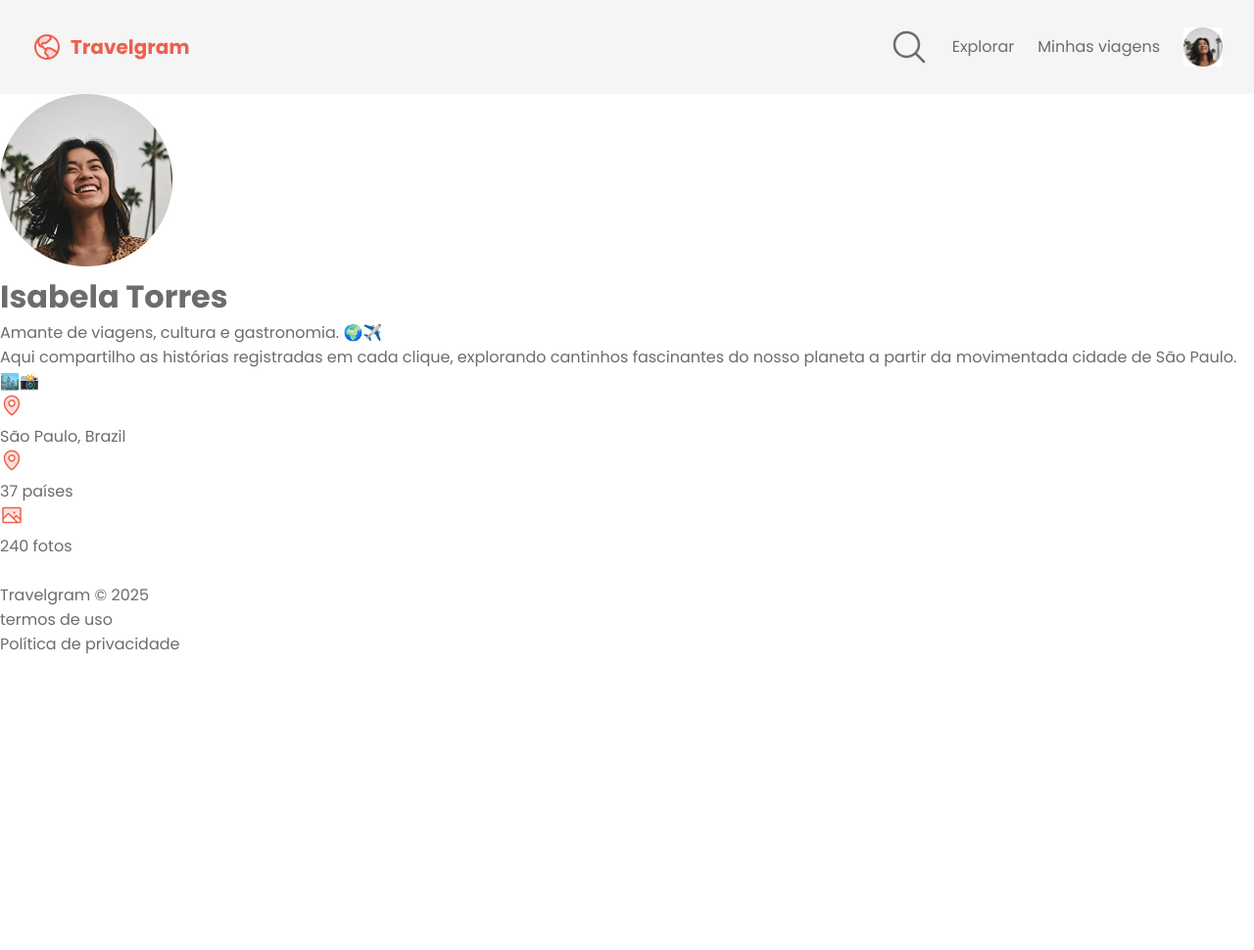
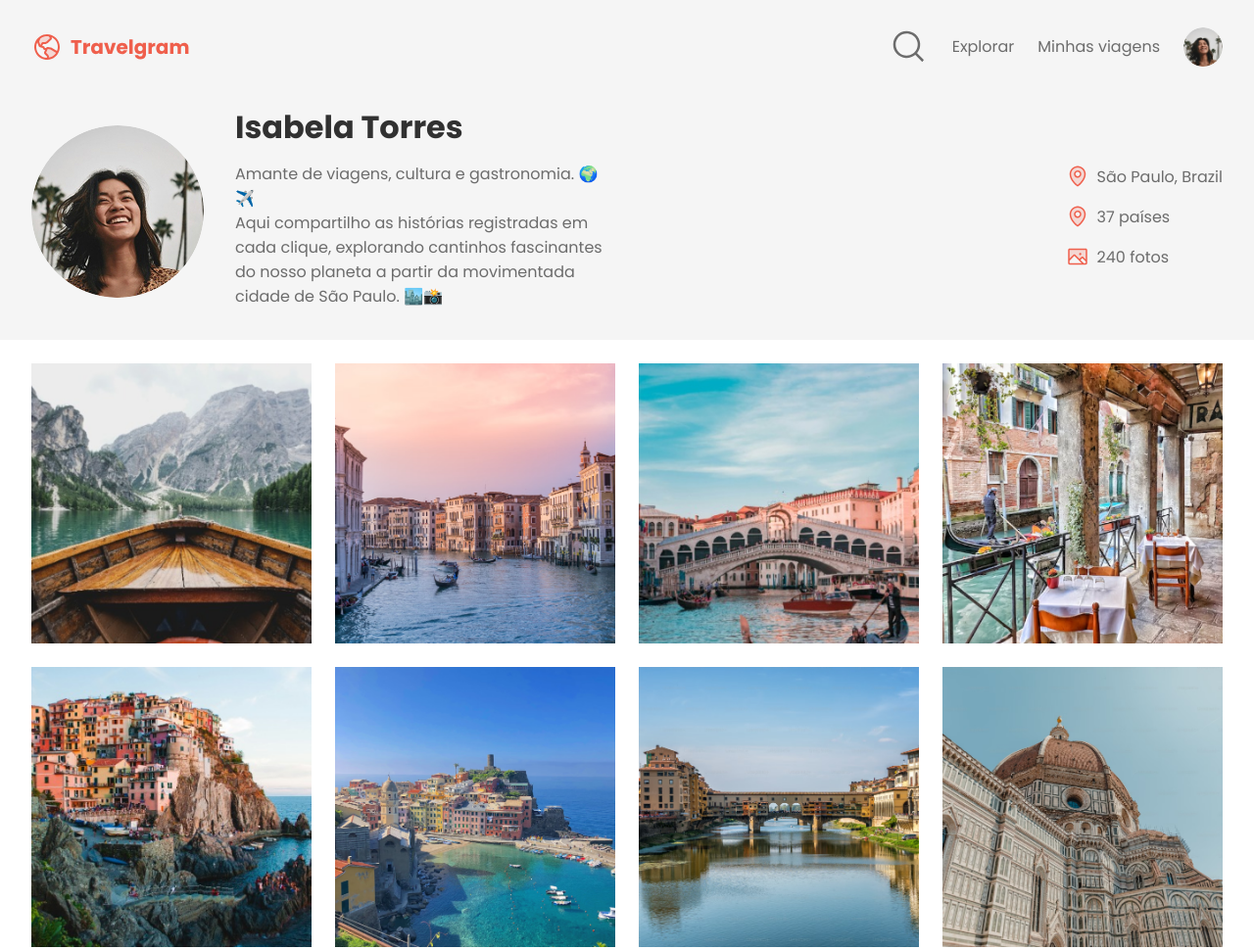
Before and after one commit to felipetrevisanic/travelgram, a plain HTML site: page index.html in a window 1280 px wide. Shown: the top 970 px of the page at 98% size. Before the commit the page ends 800 px from the top, so only its background shows below. Drawn offline with Linux system fonts and the light colour scheme; a web font is replaced by a local one.

Commit message:
final project

```diff
--- a/index.html
+++ b/index.html
@@ -15,64 +15,67 @@
   <body>
     <div class="bg-surface-color">
       <nav class="container">
-            <a href=""><img src="./assets/icons/Logo.svg" alt=""></a>
+        <a href=""><img src="./assets/icons/Logo.svg" alt="" id="logo"/></a>
         <ul>
-                <li><a href=""><img src="assets/icons/MagnifyingGlass.svg" alt=""></a></li>
+          <li>
+            <a href=""><img src="assets/icons/MagnifyingGlass.svg" alt="" /></a>
+          </li>
           <li><a href="">Explorar</a></li>
           <li><a href="">Minhas viagens</a></li>
-                <li><a href=""><img src="assets/images/Profile pic.jpg" alt="" /></a></li>
+          <li>
+            <a href=""><img src="assets/images/Profile pic.jpg" alt="" /></a>
+          </li>
         </ul>
       </nav>
-    </div>
       <header>
-      <div>
+        <div class="container">
+            <div id="profile">
               <img src="assets/images/Profile pic.jpg" alt="" />
-      </div>
               <div>
                 <h1>Isabela Torres</h1>
                 <p>
-          Amante de viagens, cultura e gastronomia. 🌍✈️ <br />
+                  Amante de viagens, cultura e gastronomia. 🌍✈️ <br>
                   Aqui compartilho as histórias registradas em cada clique, explorando
-          cantinhos fascinantes do nosso planeta a partir da movimentada cidade
-          de São Paulo. 🏙️📸
+                  cantinhos fascinantes do nosso planeta a partir da movimentada
+                  cidade de São Paulo. 🏙️📸
                 </p>
               </div>
-      <div>
-        <div>
-          <img src="assets/icons/MapPin.svg" alt="">
-          <p>São Paulo, Brazil</p>
             </div>
-        <div>
-          <img src="assets/icons/MapPin.svg" alt="">
-          <p>37 países</p>
-        </div>
-        <div>
-          <img src="assets/icons/Image.svg" alt="">
-          <p>240 fotos</p>
-        </div>
+            <ul id="info">
+              <li>
+                <img src="assets/icons/MapPin.svg" alt="" />
+                <span>São Paulo, Brazil</span>
+              </li>
+              <li>
+                <img src="assets/icons/MapPin.svg" alt="" />
+                <span>37 países</span>
+              </li>
+              <li>
+                <img src="assets/icons/Image.svg" alt="" />
+                <span>240 fotos</span>
+              </li>
+            </ul>
         </div>
       </header>
-    <main>
-      <section></section>
-      <section>
-        <img src="assets/Image 01.png" alt="" />
-        <img src="assets/Image 02.png" alt="" />
-        <img src="assets/Image 03.png" alt="" />
-        <img src="assets/Image 04.png" alt="" />
-        <img src="assets/Image 05.png" alt="" />
-        <img src="assets/Image 06.png" alt="" />
-        <img src="assets/Image 07.png" alt="" />
-        <img src="assets/Image 08.png" alt="" />
-        <img src="assets/Image 09.png" alt="" />
-        <img src="assets/Image 10.png" alt="" />
-        <img src="assets/Image 11.png" alt="" />
-        <img src="assets/Image 12.png" alt="" />
-      </section>
+    </div>
+    <main class="container">
+        <img src="assets/images/Image 01.png" alt="" />
+        <img src="assets/images/Image 02.png" alt="" />
+        <img src="assets/images/Image 03.png" alt="" />
+        <img src="assets/images/Image 04.png" alt="" />
+        <img src="assets/images/Image 05.png" alt="" />
+        <img src="assets/images/Image 06.png" alt="" />
+        <img src="assets/images/Image 07.png" alt="" />
+        <img src="assets/images/Image 08.png" alt="" />
+        <img src="assets/images/Image 09.png" alt="" />
+        <img src="assets/images/Image 10.png" alt="" />
+        <img src="assets/images/Image 11.png" alt="" />
+        <img src="assets/images/Image 12.png" alt="" />
     </main>
-    <footer>
-      <p>Travelgram &copy; 2025</p>
-      <p>termos de uso</p>
-      <p>Política de privacidade</p>
+    <footer class="container">
+      <span>Travelgram &copy; 2025</span>
+      <span>termos de uso</span>
+      <span>Política de privacidade</span>
     </footer>
   </body>
 </html>
--- /dev/null
+++ b/styles/footer.css
@@ -0,0 +1,10 @@
+footer{
+    display: flex;
+    padding-block: 24px;
+    gap: 24px;
+    font: 14px/150% var(font-family);
+}
+
+footer span:nth-child(1){
+    margin-right: auto;
+}
--- a/styles/global.css
+++ b/styles/global.css
@@ -4,6 +4,23 @@
     box-sizing: border-box;
     font-family: 'poppins', sans-serif;
 }
+
+:root {
+    --brand-color: #ef5f4c;
+    --bg-color: #ffffff;
+    --surface-color: #f5f5f5;
+    --skeleton-color:d9d9d9;
+    --shape-transparency: #FFFFFF8F;
+    --primary-color:#313131;
+    --secondary-color:#6c6c6c;
+    --font-family: 'Poppins', sans-serif;
+    --text-lg: bold 32px/15% var(--font-family);
+    --text--md: 14px/170% var(--font-family);
+    --text-sm: 12px/170% var(--font-family);
+    --text: 16px/150% var(var(--font-family))
+}
+
+
 
 body{
     font: var(--text);
--- /dev/null
+++ b/styles/header.css
@@ -0,0 +1,49 @@
+header{
+    padding-block: 32px;
+    font: var(--text-md);
+}
+
+header .container  {
+    display: flex;
+    justify-content: space-between;
+    align-items: center;
+}
+
+#profile{
+    display: flex;
+    gap: 32px;
+}
+
+#profile > div {
+    max-width: 384px;
+    display: flex;
+    flex-direction: column;
+    row-gap: 24px;
+}
+
+#profile img {
+    width: 176px;
+    height: 176px;
+    object-fit: cover;
+    border-radius: 50%;
+}
+
+#profile h1 {
+    font: var(--text-lg);
+    color: var(--primary-color);
+    margin-bottom: 8px;
+}
+
+#info{
+    list-style: none;
+
+    display: flex;
+    flex-direction: column;
+    gap: 16px;
+}
+
+#info li {
+    display: flex;
+    align-items: center;
+    gap: 8px;
+}
--- a/styles/index.css
+++ b/styles/index.css
@@ -1,22 +1,5 @@
-@import url('./global.css');
-@import url('./nav.css');
-
-:root {
-    --brand-color: #ef5f4c;
-    --bg-color: #ffffff;
-    --surface-color: #f5f5f5;
-    --skeleton-color:d9d9d9;
-    --shape-transparency: #FFFFFF8F;
-    --primary-color:#313131;
-    --secondary-color:#6c6c6c;
-    --font-family: 'Poppins', sans-serif;
-    --text-lg: bold 32px/15% var(--font-family);
-    --text--md: 14px/175% var(--font-family);
-    --text-sm: 12px/175% var(--font-family);
-    --text: 16px/150% var(var(--font-family))
-}
-
-body{
-    background-color: var(--bg-color);
-    font: var(--text);
-}
+@import url(global.css);
+@import url(nav.css);
+@import url(header.css);
+@import url(main.css);
+@import url(footer.css);
--- /dev/null
+++ b/styles/main.css
@@ -0,0 +1,12 @@
+main {
+    display: flex;
+    flex-wrap: wrap;
+    gap: 24px;
+    padding-block: 24px;
+}
+
+main img {
+    width: 286px;
+    height: 286px;
+    object-fit: cover;
+}
--- a/styles/nav.css
+++ b/styles/nav.css
@@ -17,4 +17,6 @@ nav ul {
 nav ul li img {
     width: 40px;
     height: 40px;
+    object-fit: cover;
+    border-radius: 50%;
 }
```
Lines whose indentation alone changed are shown as unchanged.
